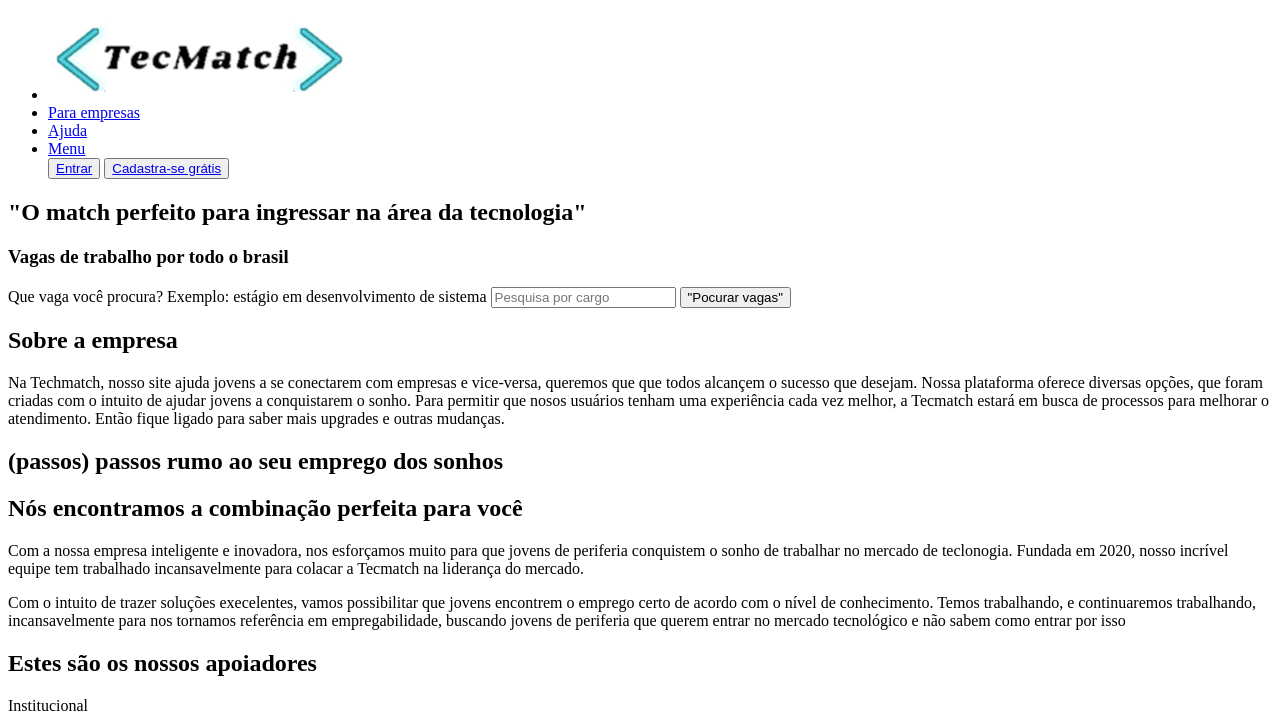
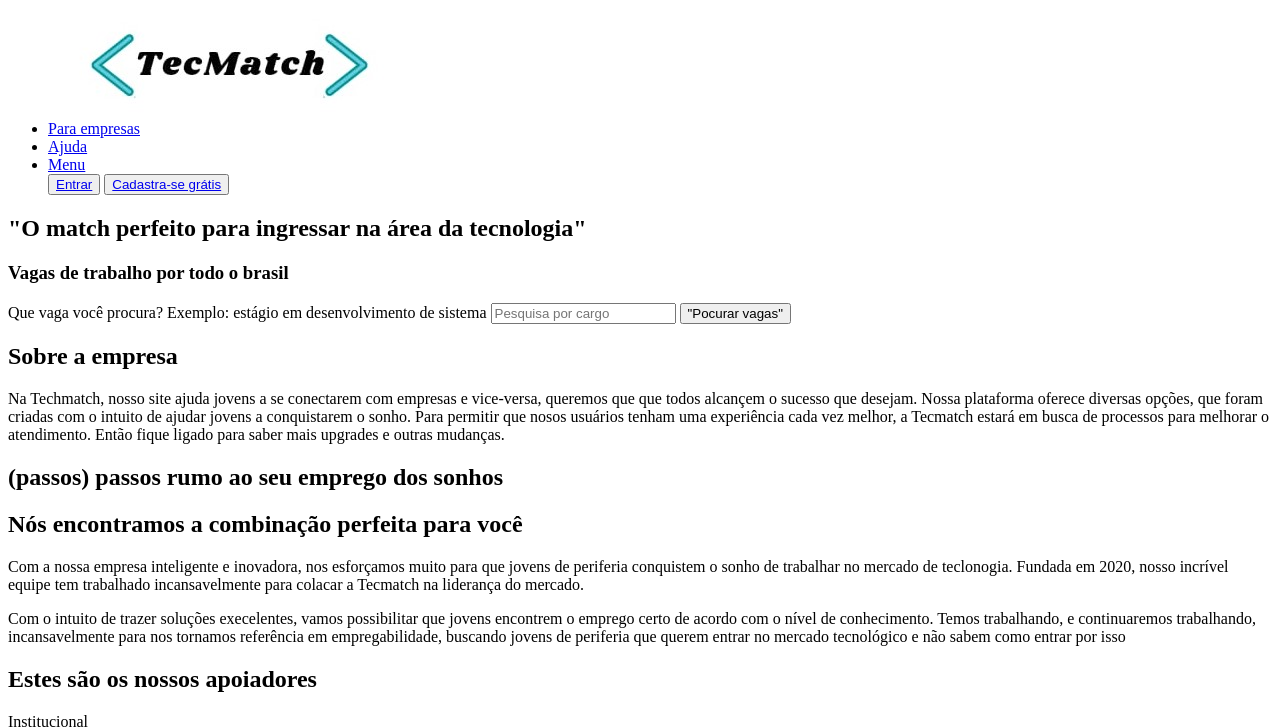
Before and after one commit to Nic0lasSouza/Techmatch, a plain HTML site: page TechMatch/index2.html in a window 1280 px wide. Shown: the top 728 px of the page. Drawn offline with Linux system fonts and the light colour scheme.

Commit message:
alterado

```diff
--- a/TechMatch/index2.html
+++ b/TechMatch/index2.html
@@ -10,8 +10,7 @@
     <header aria-label="Cabeçalho da página">
         <nav>
             <ul>
-                <!-- por imagem logo aqui -->
-                <li><a href="#"><img src="TechMatch\img\nome.png" alt="nome logo"></a></li>
+                <a href="#"><img src="TechMatch\img\nome.jpg" alt=""></a>
                 <li><a href="empresas.html">Para empresas</a></li>
                 <li><a href="ajuda.html">Ajuda</a></li>
                 <li><a href="menu.html">Menu</a></li>
```
Also changed, not shown: TechMatch/img/nome.jpg (added), TechMatch/img/nome.png (deleted).
